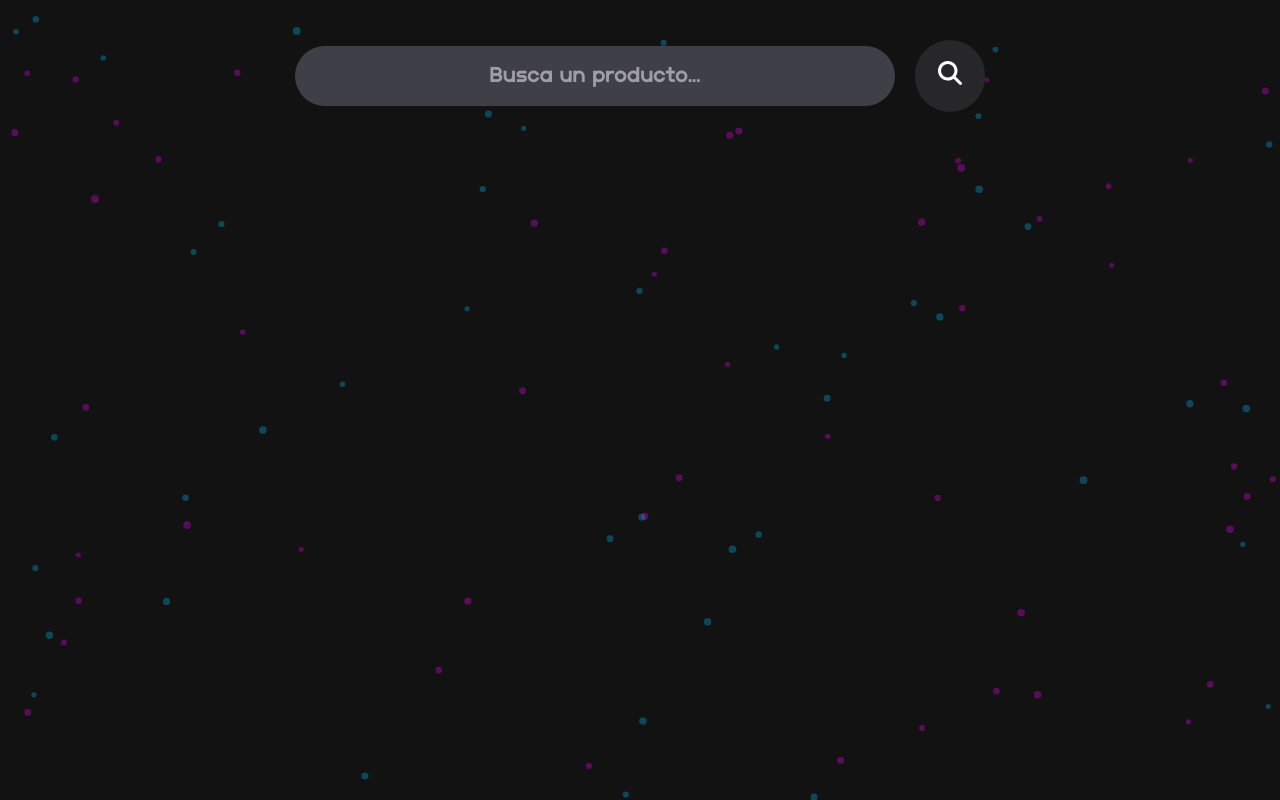
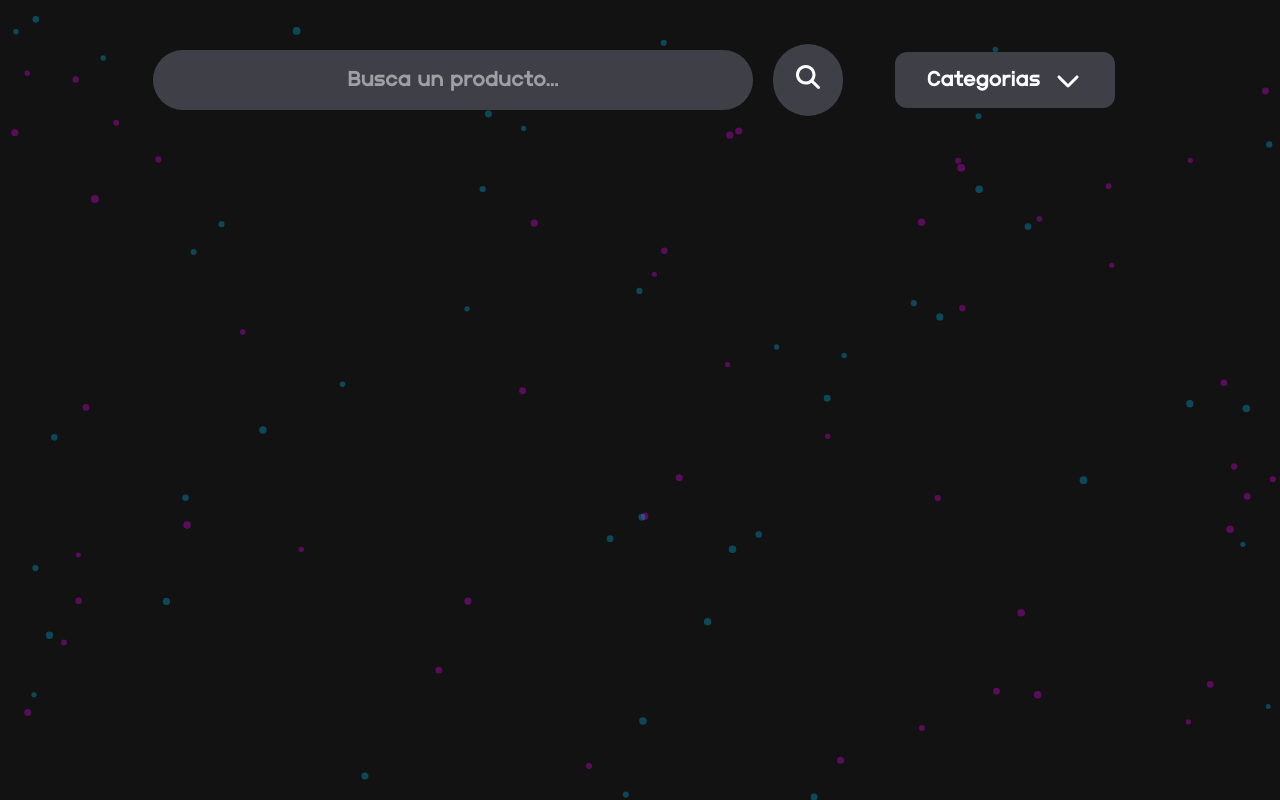
Before and after one commit to scaxx/MaraStore, a React (Vite) app in the folder client/: page /shop in a window 1280 px wide. Built offline with nearby package versions, Linux system fonts and the light colour scheme.

Commit message:
Preparando menú desplegable de categorías

```diff
--- a/client/src/Components/Button.jsx
+++ b/client/src/Components/Button.jsx
@@ -3,7 +3,7 @@ import React from 'react'
 const Button = ({ children, onClick, variante = "mas", className = "" }) => {
 
   //Estilo base
-  const estiloBase = "cursor-pointer bg-zinc-800 font-semibold text-2xl"
+  const estiloBase = "cursor-pointer bg-zinc-700 hover:bg-zinc-800 transition duration-400 font-semibold text-2xl"
 
   //Variantes de estilo
   const variantes = {
--- a/client/src/Components/Categories.jsx
+++ b/client/src/Components/Categories.jsx
@@ -1,8 +1,13 @@
 import React from 'react'
+import { FontAwesomeIcon } from '@fortawesome/react-fontawesome'
+import { faChevronDown } from '@fortawesome/free-solid-svg-icons'
 
 const Categories = () => {
   return (
-    <div>Categories</div>
+    <div className='bg-zinc-700 cursor-pointer px-8 py-3 m-3 flex flex-row place-items-center gap-3 rounded-xl text-2xl' onClick={() => alert("Categorías")}>
+      Categorías
+      <FontAwesomeIcon icon={faChevronDown} />
+    </div>
   )
 }
 
--- a/client/src/Components/Shop.jsx
+++ b/client/src/Components/Shop.jsx
@@ -2,11 +2,16 @@ import React from 'react'
 import "../../src/index.css"
 
 import SearchBar from './SearchBar'
+import Categories from './Categories'
 
 const Shop = () => {
   return (
     <div className='shop-container flex flex-col gap-10 place-items-center m-10'>
-        <SearchBar />
+        <div className='flex flex-row gap-10 place-items-center'>
+            <SearchBar />
+            <Categories />
+        </div>
+
     </div>
   )
 }
```
